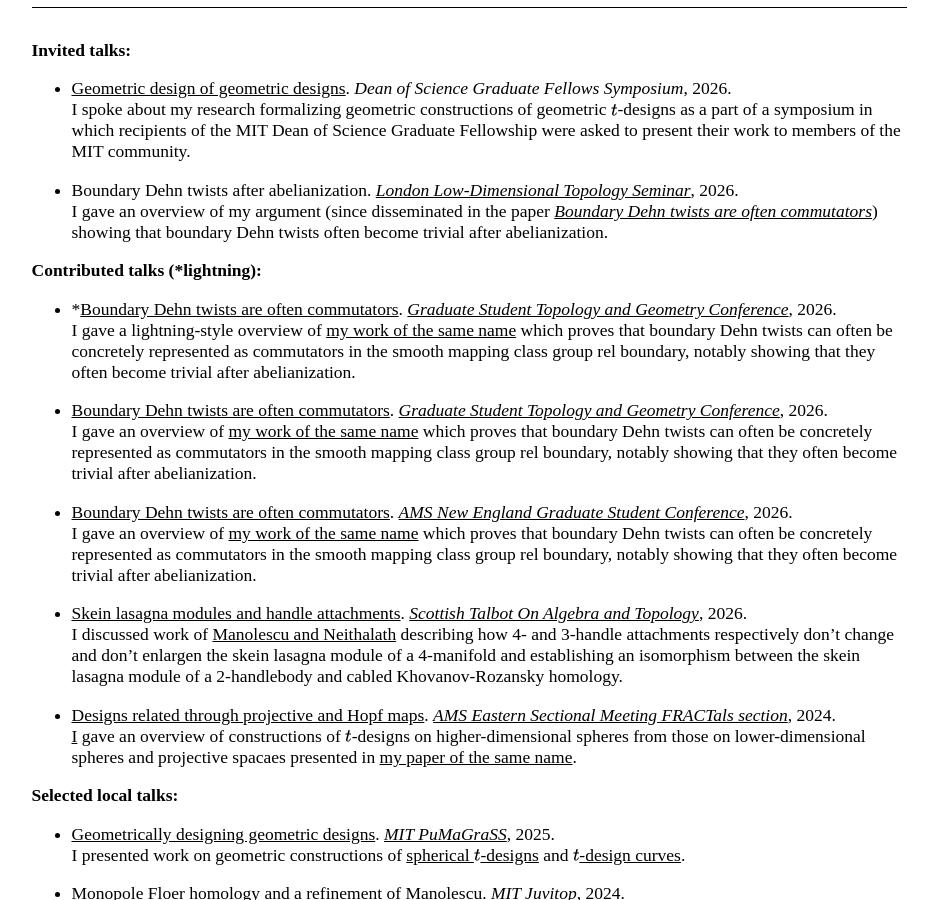
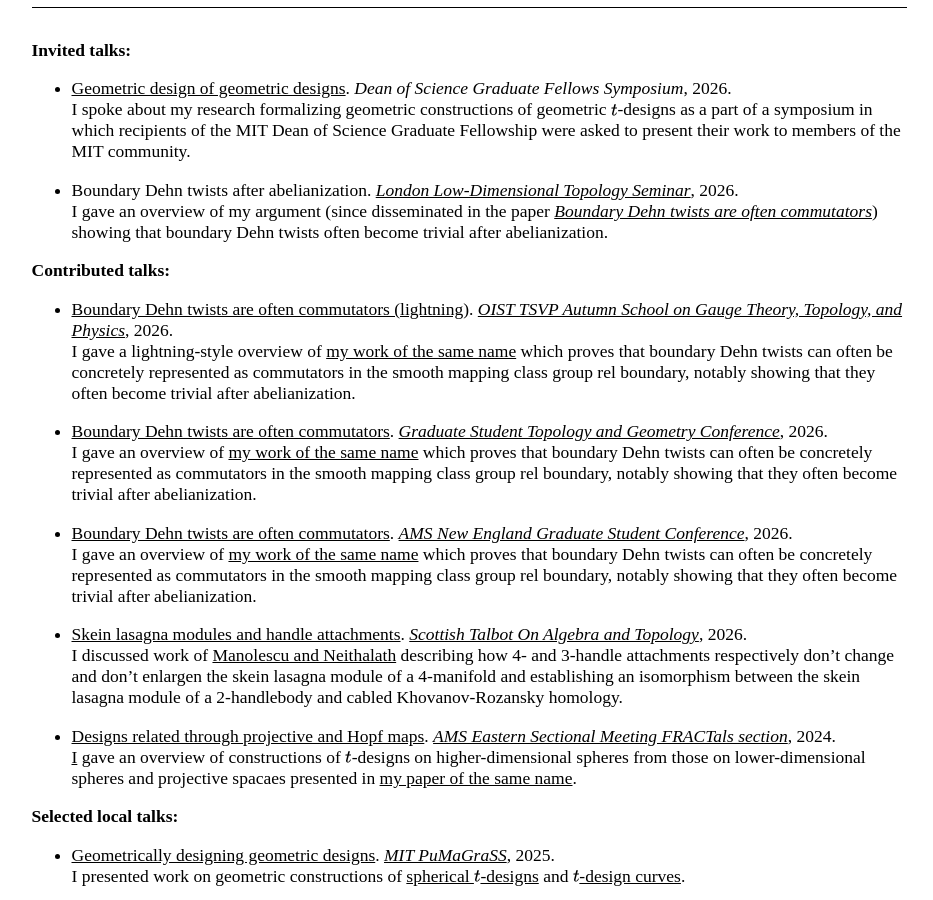
Before and after one commit to AyodejiLindblad/AyodejiLindblad.github.io, a Jekyll site: the page built from index.md, in a window 1280 px wide and 900 px high, scrolled down 1538 px. Shown: the whole window, without its empty margins (171-1104 px from the left). Built offline with Jekyll 4.4.1, drawn with Linux system fonts in a browser that asks for light colours; some web fonts are replaced.

Commit message:
lightning

```diff
--- a/index.md
+++ b/index.md
@@ -80,9 +80,9 @@ Joint with [Enrico Colón](https://www.math.harvard.edu/people/colon-enrico/), [
 * Boundary Dehn twists after abelianization. *[London Low-Dimensional Topology Seminar](https://sites.google.com/view/londonlowdimensionaltopology)*, 2026.
     I gave an overview of my argument (since disseminated in the paper *[Boundary Dehn twists are often commutators](https://arxiv.org/pdf/2604.13194)*) showing that boundary Dehn twists often become trivial after abelianization.
 
-**Contributed talks (\*lightning):**
+**Contributed talks:**
 
-* \*[Boundary Dehn twists are often commutators](talks/Boundary-Dehn-twists-are-often-commutators-(lightning).pdf). *[Graduate Student Topology and Geometry Conference](https://www.gstgc2026.com/)*, 2026.
+* [Boundary Dehn twists are often commutators (lightning)](talks/Boundary-Dehn-twists-are-often-commutators-(lightning).pdf). *[OIST TSVP Autumn School on Gauge Theory, Topology, and Physics](https://sites.google.com/view/new-frontiers-in-gauge-theory/autumn-school?authuser=0)*, 2026.
     I gave a lightning-style overview of [my work of the same name](https://arxiv.org/pdf/2604.13194) which proves that boundary Dehn twists can often be concretely represented as commutators in the smooth mapping class group rel boundary, notably showing that they often become trivial after abelianization.
 
 * [Boundary Dehn twists are often commutators](talks/Boundary-Dehn-twists-are-often-commutators-(slides).pdf). *[Graduate Student Topology and Geometry Conference](https://www.gstgc2026.com/)*, 2026.
```
